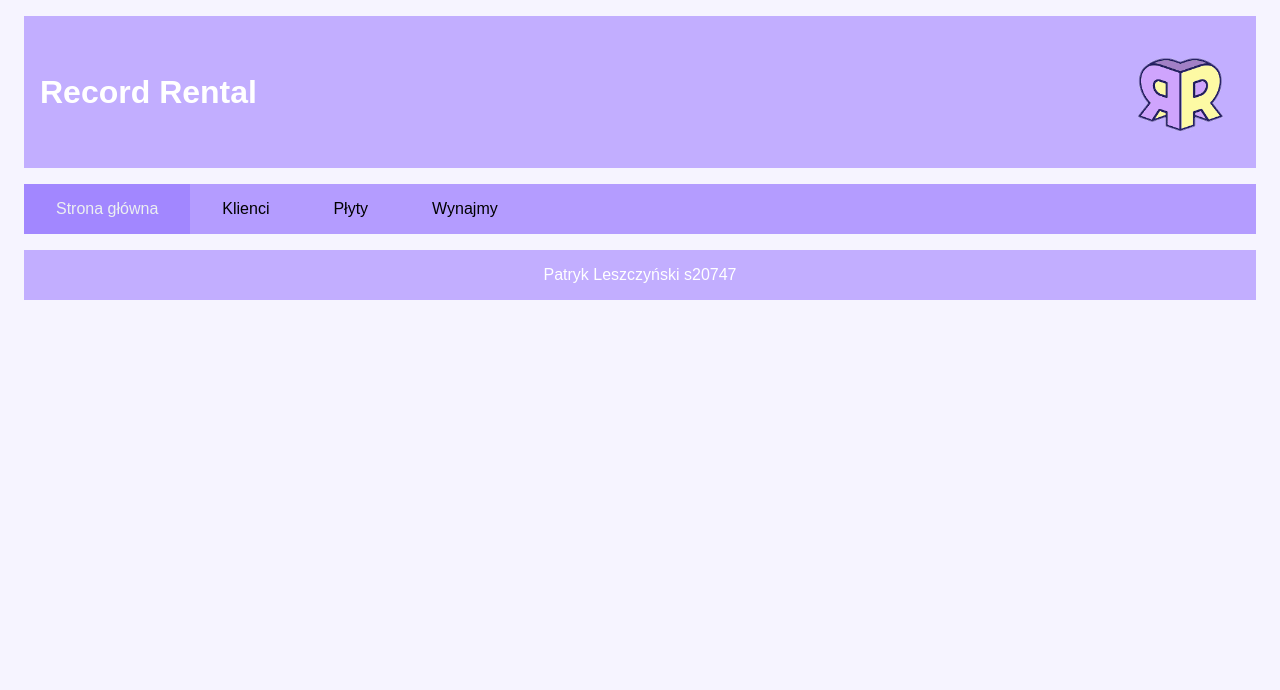
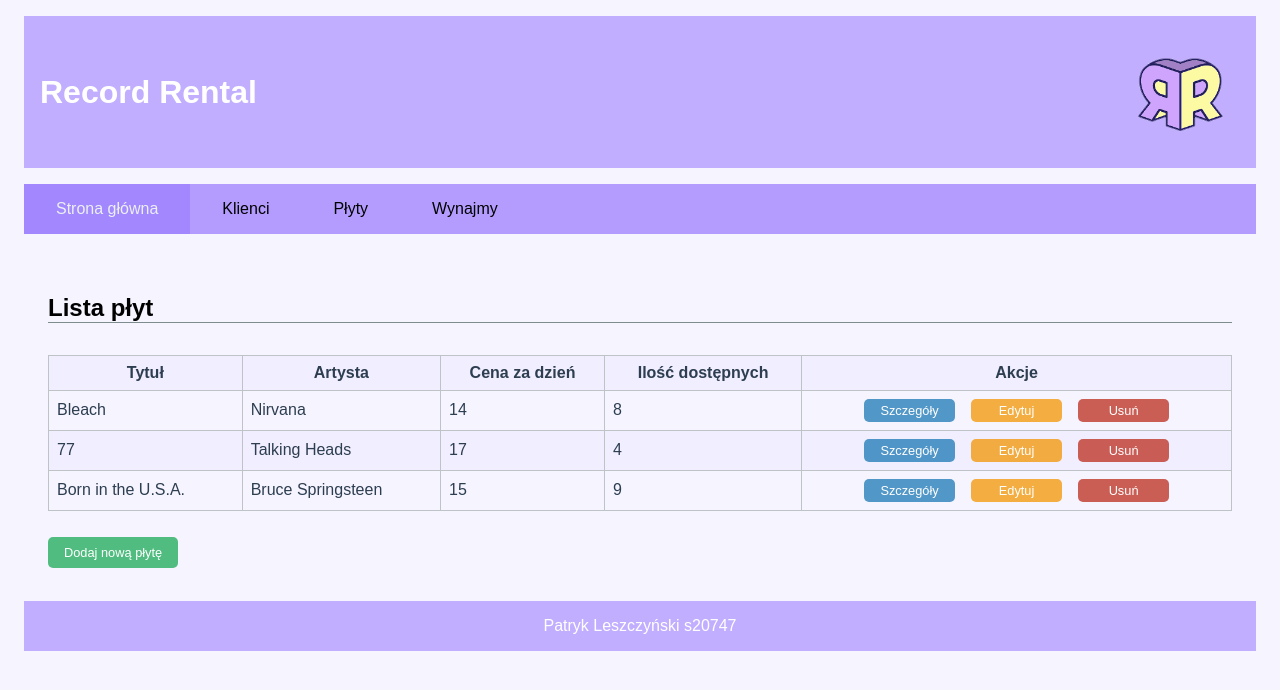
Before and after one commit to ssnickers700/tin-record-rental-spa, a React (Create React App) app in the folder record-rental/: page /records in a window 1280 px wide. Shown: the top 690 px of the page. Built offline with nearby package versions, Linux system fonts and the light colour scheme.

Commit message:
Add record list component

```diff
--- a/record-rental/src/App.js
+++ b/record-rental/src/App.js
@@ -10,6 +10,7 @@ import {
 import ClientList from "./components/client/ClientList";
 import ClientDetails from "./components/client/ClientDetails";
 import ClientForm from "./components/client/ClientForm";
+import RecordList from "./components/record/RecordList";
 
 function App() {
     return (
@@ -23,6 +24,7 @@ function App() {
                     <Route path="/clients/details/:clientId" element={<ClientDetails />} />
                     <Route path="/clients/add" element={<ClientForm />} />
                     <Route path="/clients/edit/:clientId" element={<ClientForm />} />
+                    <Route path="/records" element={<RecordList />} />
                 </Routes>
                 <Footer/>
             </div>
--- /dev/null
+++ b/record-rental/src/components/record/RecordList.js
@@ -0,0 +1,43 @@
+import React from "react";
+import {Link} from "react-router-dom";
+import {getRecordsApiCall} from "../../apiCalls/recordApiCalls";
+
+function RecordList() {
+    const recordList = getRecordsApiCall();
+    return (
+        <main>
+            <h2>Lista płyt</h2>
+            <table className="table-list">
+                <thead>
+                <tr>
+                    <th>Tytuł</th>
+                    <th>Artysta</th>
+                    <th>Cena za dzień</th>
+                    <th>Ilość dostępnych</th>
+                    <th>Akcje</th>
+                </tr>
+                </thead>
+                <tbody>
+                {recordList.map(record => (
+                    <tr key={record._id}>
+                        <td>{record.recordName}</td>
+                        <td>{record.artistName}</td>
+                        <td>{record.price}</td>
+                        <td>{record.unit}</td>
+                        <td>
+                            <ul className="list-actions">
+                                <li><Link to={`/records/details/${record._id}`} className="list-actions-button-details">Szczegóły</Link></li>
+                                <li><Link to={`/records/edit/${record._id}`} className="list-actions-button-edit">Edytuj</Link></li>
+                                <li><Link to={`/records/delete/${record._id}`} className="list-actions-button-delete">Usuń</Link></li>
+                            </ul>
+                        </td>
+                    </tr>
+                ))}
+                </tbody>
+            </table>
+            <Link to="/records/add" className="button-add">Dodaj nową płytę</Link>
+        </main>
+    )
+}
+
+export default RecordList
```
